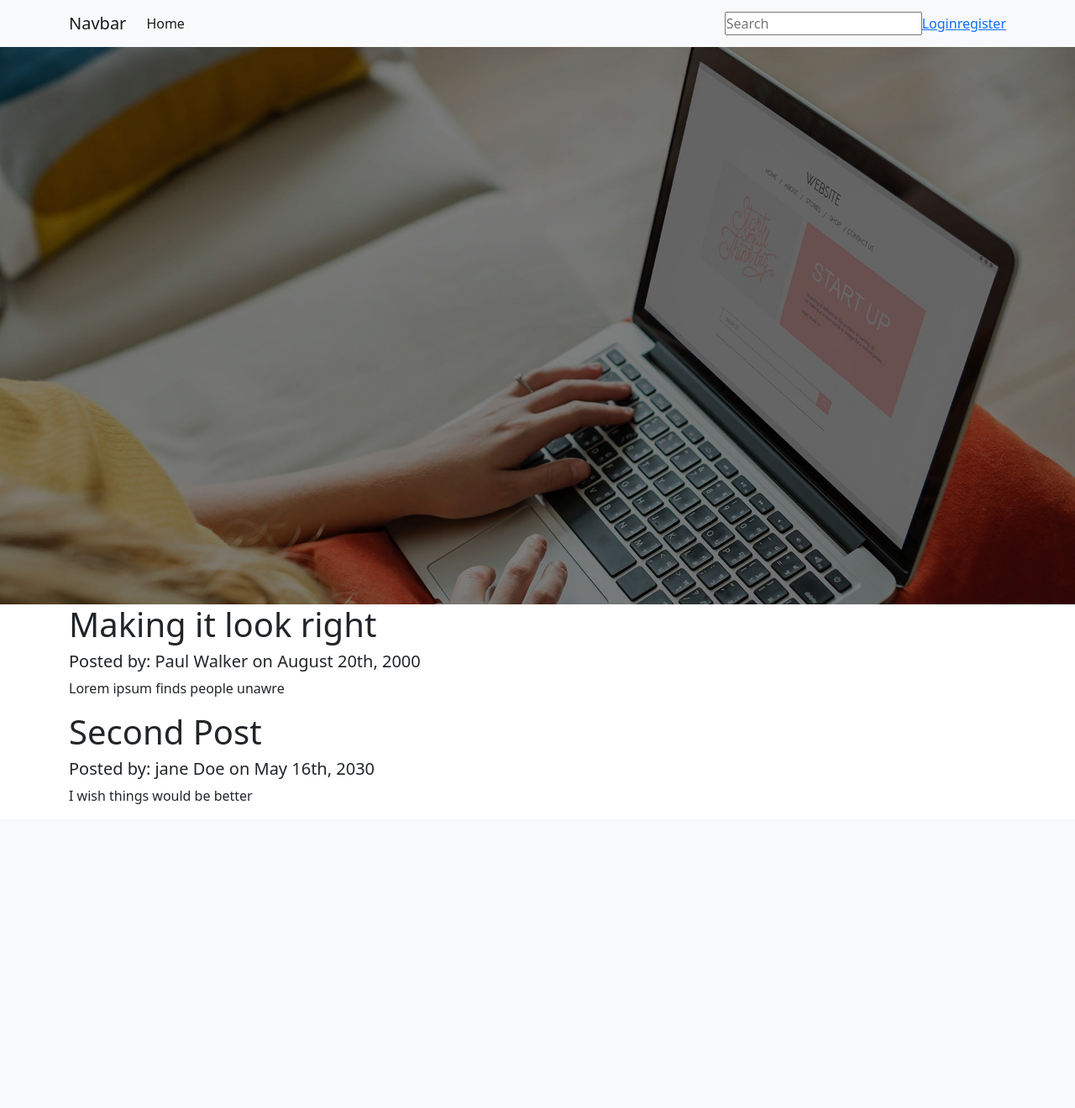
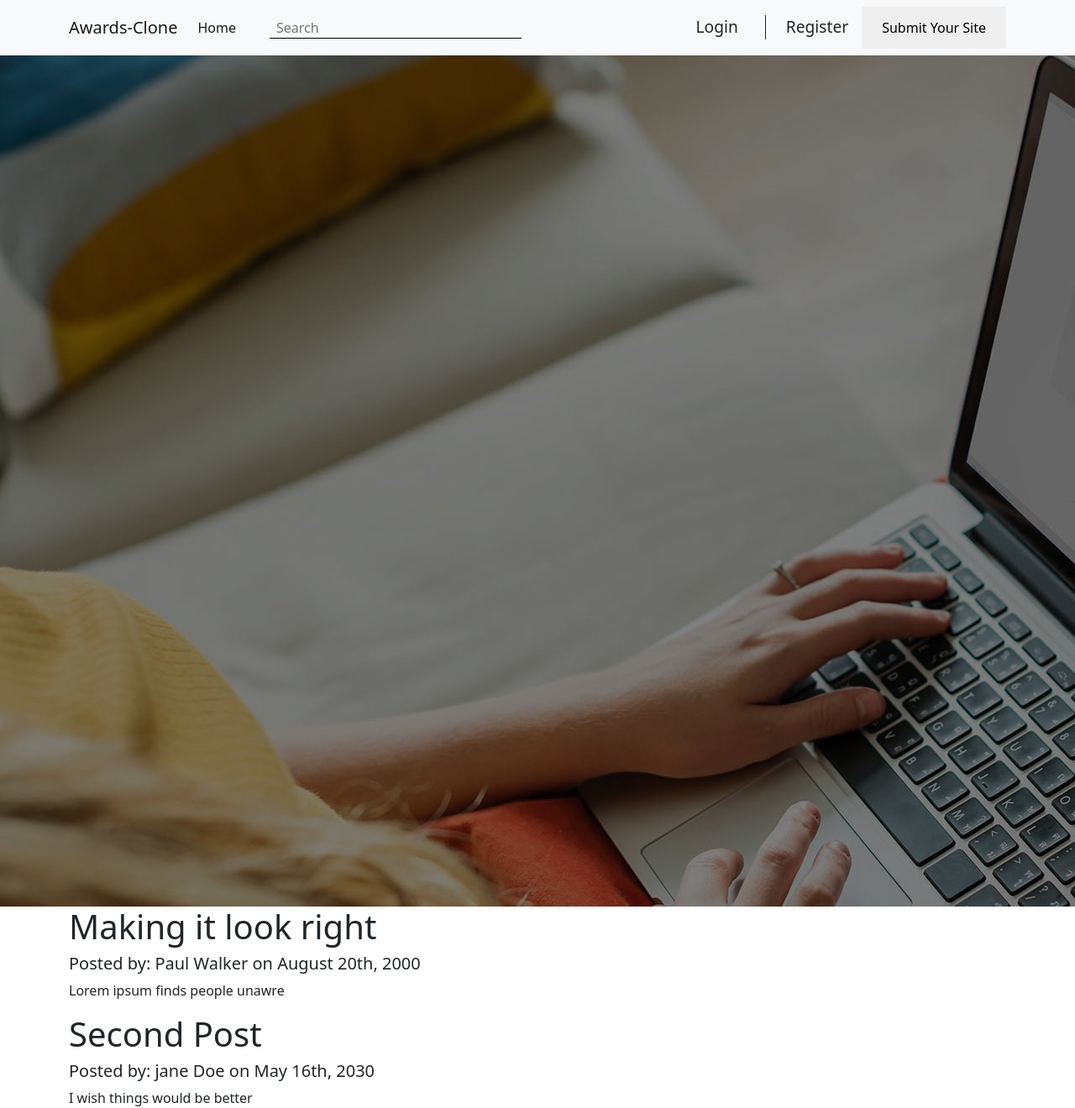
Before and after one commit to fobiero/AwardsRate_Clone_DJ_03, a Django app: page / in a window 1280 px wide; the page is wider, and only the part inside the window is pictured. Shown: the top 1320 px of that part at 84% size. Before the commit the page ends 958 px from the top of that part, so only its background shows below. Run offline with Django 4.2, Linux system fonts and the light colour scheme.

Commit message:
build navbar

```diff
--- a/awardsclone/static/css/custom.css
+++ b/awardsclone/static/css/custom.css
@@ -4,7 +4,50 @@
     box-sizing: border-box;
 }
 
-.wrapper-img {
-    width: 100%;
-    max-height: 100vh
+nav .navbar {
+    padding: 1rem 0;
+    align-items: center;
 }
+
+.query input {
+    width: 300px;
+    margin: .5rem 0 0 2rem;
+    padding: 0 .5rem;
+    /* padding: .5rem 0 0 0; */
+    border: none;
+    background: none;
+    outline: none;
+    border-bottom: 1px solid #000;
+}
+
+
+/* .auth {
+    padding: 0 .5rem;
+    margin: 0 1rem;
+} */
+
+.auth a {
+    text-transform: capitalize;
+    color: inherit;
+    font-size: 1.2rem;
+    padding: 0 .5rem;
+    margin: 0 .5rem;
+    text-decoration: none;
+    list-style: none;
+}
+
+.auth a:nth-child(1) {
+    border-right: 1px solid;
+    padding-right: 2rem;
+}
+
+.auth a:hover {
+    color: blue;
+}
+
+.sub-site {
+    padding: .8rem 1.5rem;
+    font-weight: 300;
+    text-transform: capitalize;
+    border: none;
+}
--- a/awardsclone/templates/base.html
+++ b/awardsclone/templates/base.html
@@ -15,22 +15,26 @@
 <body>
     <nav class="navbar navbar-expand-lg navbar-light bg-light fixed-top">
         <div class="container">
-            <a class="navbar-brand" href="">Navbar</a>
+            <a class="navbar-brand" href="">Awards-Clone</a>
             <button class="navbar-toggler" type="button" data-bs-toggle="collapse" data-bs-target="#navbarSupportedContent" aria-controls="navbarSupportedContent" aria-expanded="false" aria-label="Toggle navigation">
             <span class="navbar-toggler-icon"></span>
           </button>
             <div class="collapse navbar-collapse" id="navbarSupportedContent">
                 <ul class="navbar-nav me-auto mb-2 mb-lg-0">
                     <li class="nav-item"><a class="nav-link active" aria-current="page" href="#">Home</a></li>
+                    <form class="query">
+                        <input type="search" placeholder="Search" aria-label="Search">
+                    </form>
                 </ul>
-                <form class="">
-                    <input type="search" placeholder="Search" aria-label="Search">
-                </form>
                 <div class="auth d-flex">
-                    <a href="">Login</a>
-                    <a href="">register</a>
+                    <a href="" class="log">Login</a>
+                    <a href="" class="reg">register</a>
+                </div>
+                <div class="site">
+                    <button class="sub-site" type="submit">submit your site</button>
                 </div>
             </div>
+        </div>
         </div>
     </nav>
 
```
